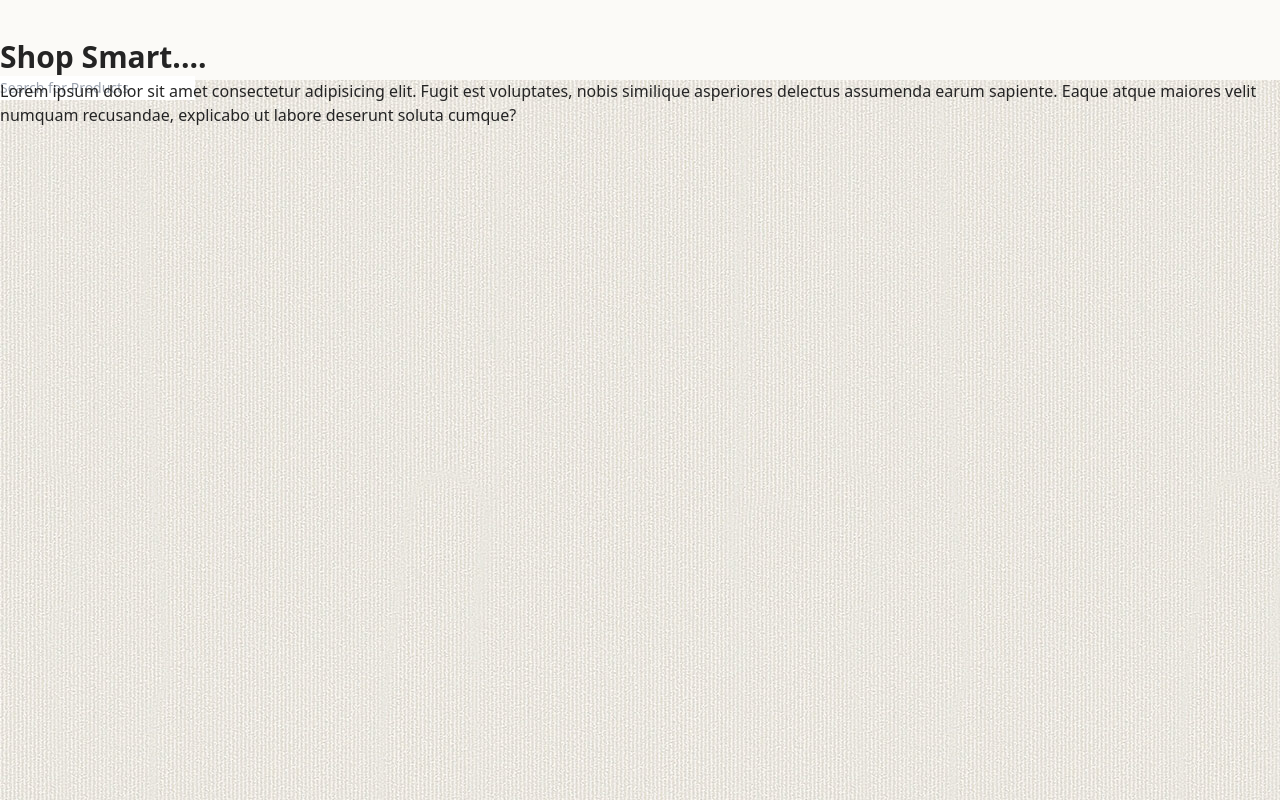
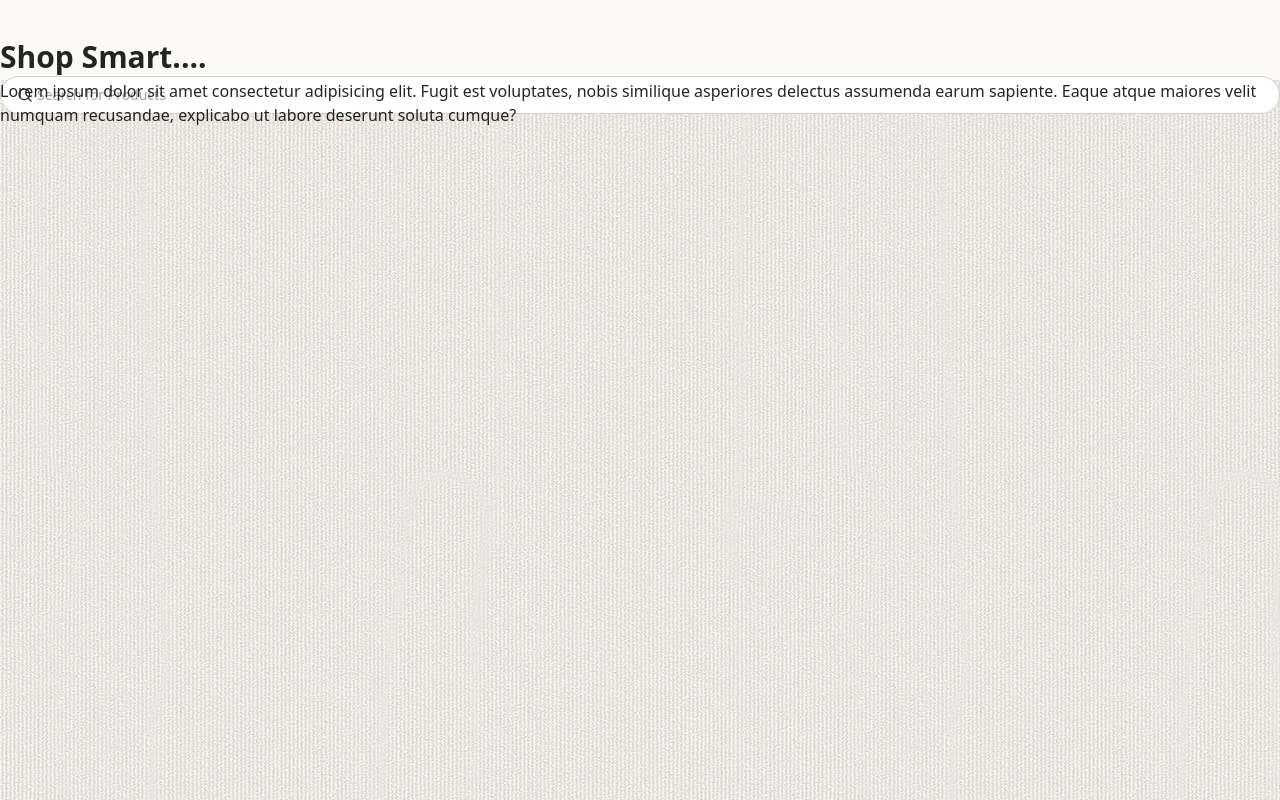
Before and after one commit to Hassan-Muhammad-Yousuf/smart-e-com, a Next.js app: page / in a window 1280 px wide. Built offline with nearby package versions, Linux system fonts and the light colour scheme.

Commit message:
Searchbar Done with misplacement

```diff
--- a/src/app/components/Header.tsx
+++ b/src/app/components/Header.tsx
@@ -1,6 +1,8 @@
 import Container from "./Container";
 import React from "react";
 import Logo from "./Logo";
+import { IoCartOutline } from "react-icons/io5";
+import { FiSearch } from "react-icons/fi";
 
 const Header = () => {
     return (
@@ -8,10 +10,11 @@ const Header = () => {
         <Container className="h-full flex items-start md:gap-x-5 justify-between md:justify-start">
             <Logo />
             {/*  Search Bar */}
-            <div>
+            <div className="w-full bg-white hidden md:flex items-center gap-x-1 border-[1px] border-lightText/50 rounded-full px-4 py-1.5 focus-within:border-orange-600">
+                <FiSearch />
                 <input type="text"
                 placeholder="Search for Products"
-                className="placeholder:text-sm"/>
+                className="placeholder:text-sm flex-1 outline-none"/>
             </div>
             {/*  Login */}
             {/*  Cart */}
```
Also changed, not shown: package.json (+5 -4 lines), 1 other file (tests, documents, lock files or other folders).
